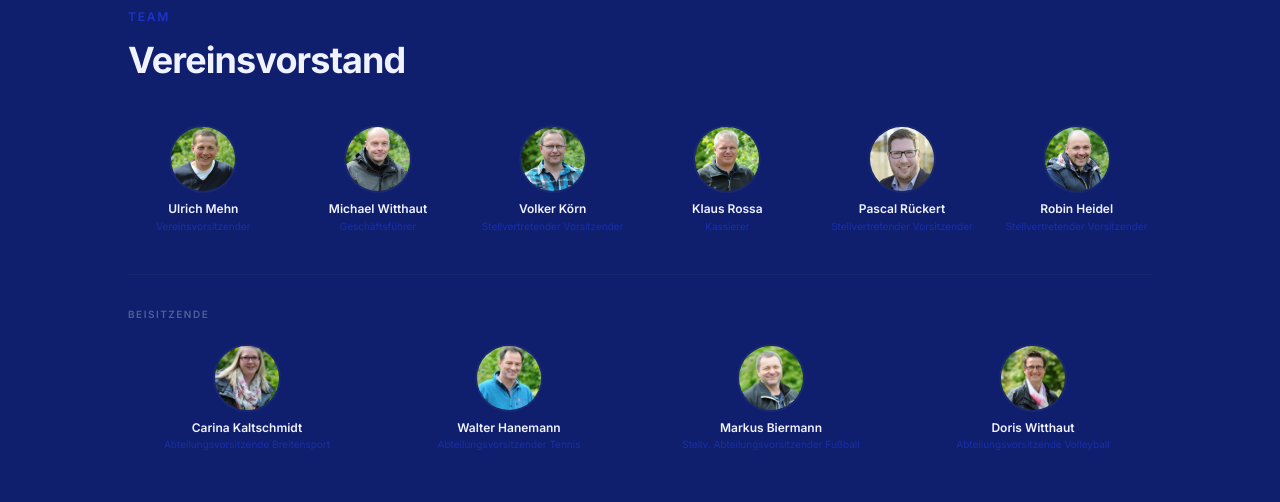
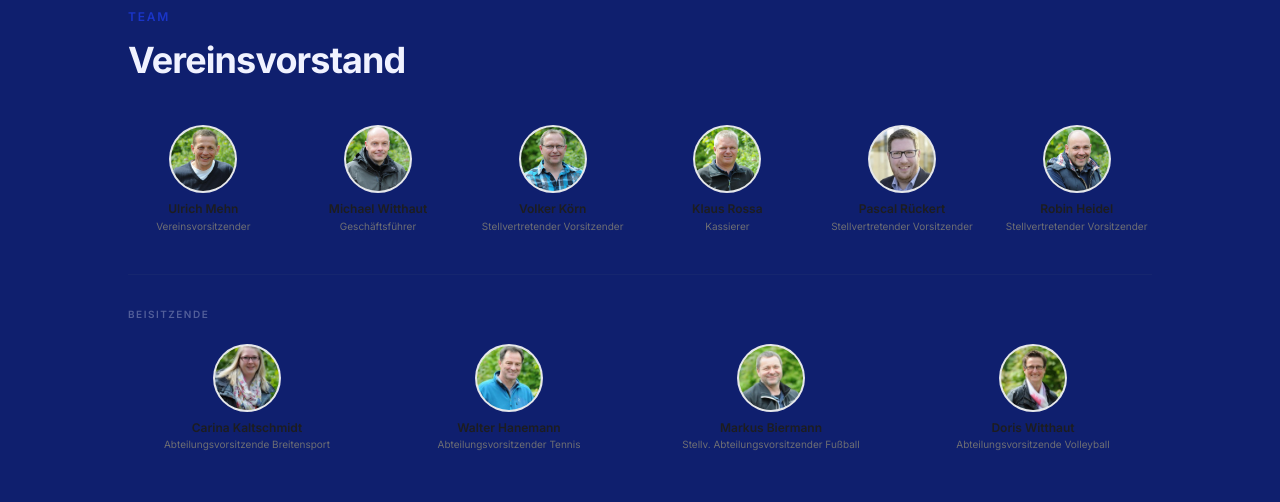
Before and after one commit to nilsworm/Website-Oestereiden, a Next.js app: page / in a window 1280 px wide. Shown: the part 3780-4282 px from the top of the page. Built offline with nearby package versions, Linux system fonts and the light colour scheme.

Commit message:
feat: BoardMember — light background colors

```diff
--- a/src/components/ui/BoardMember.tsx
+++ b/src/components/ui/BoardMember.tsx
@@ -8,7 +8,7 @@ interface BoardMemberProps {
 export default function BoardMember({ member }: BoardMemberProps) {
   return (
     <div className="flex flex-col items-center text-center">
-      <div className="relative w-16 h-16 rounded-full overflow-hidden bg-sus-muted mb-2.5 flex-shrink-0 ring-2 ring-sus-muted/40">
+      <div className="relative w-16 h-16 rounded-full overflow-hidden bg-[#f5f5f7] mb-2.5 flex-shrink-0 ring-2 ring-gray-200">
         {member.image ? (
           <Image
             src={member.image}
@@ -19,14 +19,14 @@ export default function BoardMember({ member }: BoardMemberProps) {
           />
         ) : (
           <div className="w-full h-full flex items-center justify-center">
-            <span className="text-xl font-semibold text-sus-light/60">
+            <span className="text-xl font-semibold text-[#6e6e73]">
               {member.name.charAt(0)}
             </span>
           </div>
         )}
       </div>
-      <p className="font-semibold text-sus-light text-xs leading-snug">{member.name}</p>
-      <p className="text-sus-royal/70 text-[10px] mt-0.5 leading-snug">{member.role}</p>
+      <p className="font-semibold text-[#1d1d1f] text-xs leading-snug">{member.name}</p>
+      <p className="text-[#6e6e73] text-[10px] mt-0.5 leading-snug">{member.role}</p>
     </div>
   )
 }
```
